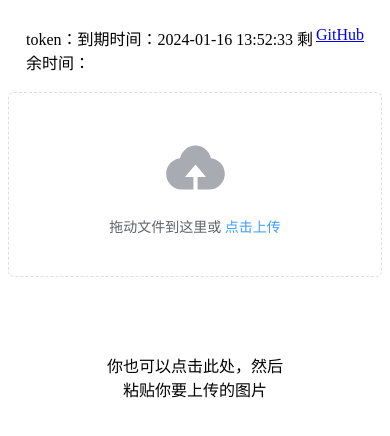
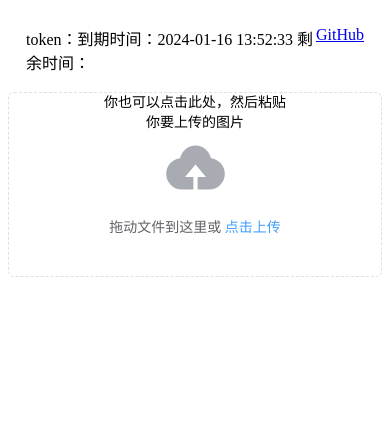
Before and after one commit to ATQQ/image-bed-qiniu, a Vue app in the folder packages/client/: page / in a window 390 px wide. Shown: the top 436 px of the page. Built offline with nearby package versions, Linux system fonts and the light colour scheme.

Commit message:
feat: 样式调优

```diff
--- a/package.json
+++ b/package.json
@@ -20,11 +20,14 @@
   "devDependencies": {
     "@antfu/eslint-config": "^2.6.3",
     "@types/node": "^20",
+    "@typescript-eslint/parser": "^6.19.0",
     "dotenv": "^10.0.0",
     "eslint": "^8.56.0",
     "less": "^3.13.1",
     "lint-staged": "^15.2.0",
+    "prettier": "^3.2.4",
     "simple-git-hooks": "^2.9.0",
+    "typescript": "^5.3.3",
     "vite": "^2.9.12"
   },
   "simple-git-hooks": {
--- a/packages/client/src/components/ImageUpload.vue
+++ b/packages/client/src/components/ImageUpload.vue
@@ -1,10 +1,12 @@
 <script setup lang="ts">
 import { UploadFilled } from '@element-plus/icons-vue'
-import { ref, watch } from 'vue';
+import { computed, ref, watch } from 'vue';
 import { ElMessage, type UploadInstance, type UploadProps, type UploadUserFile } from 'element-plus'
 import { uploadFile } from '../utils/qiniu'
 import { copyRes } from '../utils/stringUtil';
 import { Picture } from '@element-plus/icons-vue'
+import { useFocus } from '@vueuse/core';
+
 const uploadRef = ref<UploadInstance>()
 const files = ref<UploadUserFile[]>([])
 const handleChange: UploadProps['onChange'] = (_, uploadFiles) => {
@@ -95,38 +97,6 @@ const registerPasteEvent = () => {
   document.addEventListener('dragover', function (e) {
     e.preventDefault()
   }, true)
-
-  /**
-   * 监听文件拖拽上传事件
-   */
-  let drag = false;
-  pastePanelEl.addEventListener('dragenter', function () {
-    drag = true;
-  })
-
-  pastePanelEl.addEventListener('dragover', function () {
-    drag = true;
-  });
-
-  pastePanelEl.addEventListener('dragleave', function () {
-    drag = false;
-  })
-
-  pastePanelEl.addEventListener('drop', function (e) {
-    if (drag) {
-      let { files } = e?.dataTransfer || {};
-      if (!files) {
-        return
-      }
-      for (const file of files) {
-        if (file.type.startsWith("image")) {
-          // TODO
-          return;
-        }
-      }
-      ElMessage.error('没有图片文件')
-    }
-  })
 }
 watch($pasteArea, () => {
   registerPasteEvent()
@@ -139,8 +109,11 @@ const copyAddress = (url: string) => {
 const copyMdAddress = (url: string) => {
   copyAddress(`![](${url})`)
 }
+const { focused } = useFocus($pasteArea)
+const pasteText = computed(() => focused.value ? '现在你可以粘贴了' : '你也可以点击此处，然后粘贴你要上传的图片')
 </script>
 <template>
+  <div class="upload-wrapper">
     <el-upload accept="image/*" v-model:file-list="files" ref="uploadRef" :on-change="handleChange" drag multiple
       :auto-upload="false">
       <el-icon class="el-icon--upload"><upload-filled /></el-icon>
@@ -149,11 +122,12 @@ const copyMdAddress = (url: string) => {
       </div>
       <template #tip>
         <div class="cv-tip">
-        <textarea draggable="true" ref="$pasteArea" placeholder=""></textarea>
-        <p>你也可以点击此处，然后粘贴你要上传的图片</p>
+          <textarea ref="$pasteArea"></textarea>
+          <p>{{ pasteText }}</p>
         </div>
       </template>
     </el-upload>
+  </div>
   <!-- 链接列表 -->
   <ul class="el-upload-list el-upload-list--text">
     <li class="el-upload-list__item" v-for="(image, idx) in successImages" :key="idx">
@@ -177,32 +151,50 @@ const copyMdAddress = (url: string) => {
   </ul>
 </template>
 <style lang="scss" scoped>
+.upload-wrapper {
+  position: relative;
+}
+
 .cv-tip {
   text-align: center;
-  padding: 20px;
-  position: relative;
+  position: absolute;
+  width: 100%;
+  top: 0;
+  background-color: transparent;
 
   textarea {
     border: none;
     outline: 0;
     width: 100%;
+    height: 100%;
     resize: none;
-    height: 120px;
+    background: transparent;
+    color: white;
+    /* 或者是背景颜色，以隐藏文本 */
+    caret-color: transparent;
+
+    /* 隐藏光标 */
+    &:focus+p {
+      color: var(--el-color-success);
+    }
   }
 
   p {
     position: absolute;
+    pointer-events: none;
     left: 50%;
     top: 50%;
+    margin: 0;
     transform: translate(-50%, -50%);
     text-align: center;
+    font-size: 14px;
   }
 }
 
 ul.el-upload-list,
 :deep(ul.el-upload-list) {
   max-width: 666px;
-  margin: 0 auto;
+  margin: 20px auto;
 }
 
 .list-item-link-wrapper {
@@ -218,5 +210,4 @@ ul.el-upload-list,
     display: flex;
     align-items: center;
   }
-}
-</style>
+}</style>
```
Also changed, not shown: packages/client/src/composables/index.ts (+18 -14 lines), 2 other files (tests, documents, lock files or other folders). Lines whose indentation alone changed are shown as unchanged.
